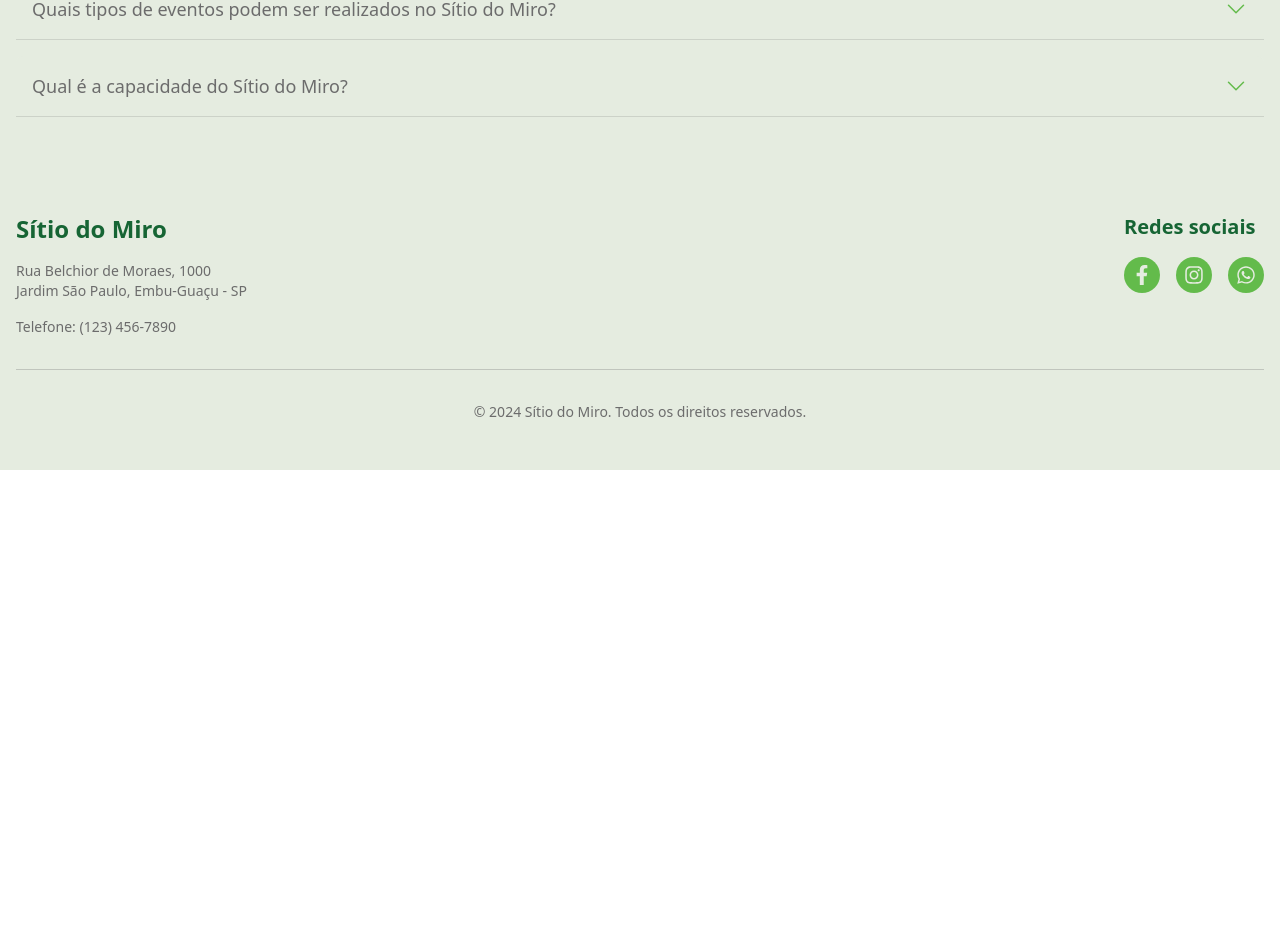
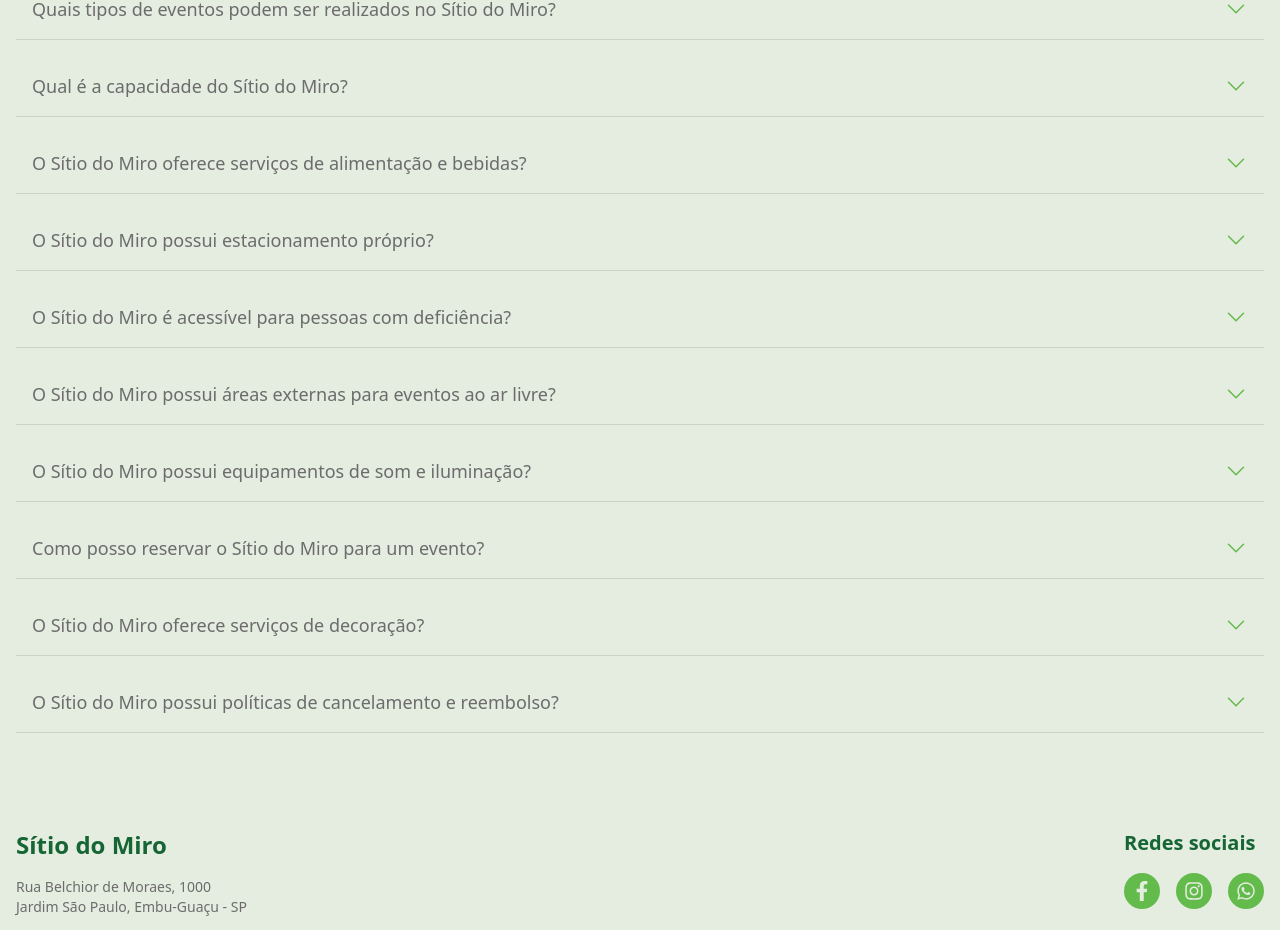
Before and after one commit to hiralinda/sitio-do-miro, a React (Vite) app: page / in a window 1280 px wide. Shown: the part 4569-5499 px from the top of the page. Before the commit the page ends 5039 px from the top, so only its background shows below. Built offline with nearby package versions, Linux system fonts and the light colour scheme.

Commit message:
update main.tsx path

```diff
--- a/index.html
+++ b/index.html
@@ -10,7 +10,7 @@
 
 <body>
   <div id="root"></div>
-  <script type="module" src="/src/main.tsx"></script>
+  <script type="module" src="./src/main.tsx"></script>
 </body>
 
 </html>
--- a/src/components/FAQ.tsx
+++ b/src/components/FAQ.tsx
@@ -65,7 +65,47 @@ const FAQ: React.FC<FAQProps> = ({ id }) => {
       answer:
         "A capacidade do Sítio do Miro varia de acordo com o tipo de evento e a configuração do espaço. Podemos acomodar eventos de diferentes tamanhos, desde pequenas reuniões até grandes festas.",
     },
-    // ... (other FAQ items remain the same)
+    {
+      question: "O Sítio do Miro oferece serviços de alimentação e bebidas?",
+      answer:
+        "Sim, oferecemos serviços de buffet e bar, com opções personalizadas para atender às suas necessidades e preferências.",
+    },
+    {
+      question: "O Sítio do Miro possui estacionamento próprio?",
+      answer:
+        "Sim, contamos com um amplo estacionamento para acomodar os veículos dos seus convidados.",
+    },
+    {
+      question: "O Sítio do Miro é acessível para pessoas com deficiência?",
+      answer:
+        "Sim, o Sítio do Miro possui instalações acessíveis para pessoas com deficiência.",
+    },
+    {
+      question:
+        "O Sítio do Miro possui áreas externas para eventos ao ar livre?",
+      answer:
+        "Sim, oferecemos áreas externas como jardins, terraços e áreas verdes para eventos ao ar livre.",
+    },
+    {
+      question: "O Sítio do Miro possui equipamentos de som e iluminação?",
+      answer:
+        "Sim, podemos fornecer equipamentos de som e iluminação para o seu evento, de acordo com suas necessidades.",
+    },
+    {
+      question: "Como posso reservar o Sítio do Miro para um evento?",
+      answer:
+        'Para reservar o Sítio do Miro, entre em contato conosco através do <a href="tel:+5511999999999">número de telefone</a> ou <a href="mailto:email@exemplo.com">e-mail</a>. Podemos agendar uma visita para conhecer o espaço e discutir os detalhes do seu evento.',
+    },
+    {
+      question: "O Sítio do Miro oferece serviços de decoração?",
+      answer:
+        "Sim, podemos oferecer serviços de decoração para personalizar o espaço e criar o ambiente ideal para o seu evento.",
+    },
+    {
+      question: "O Sítio do Miro possui políticas de cancelamento e reembolso?",
+      answer:
+        "Sim, contamos com políticas de cancelamento e reembolso claras. Consulte-nos para obter mais detalhes.",
+    },
   ];
 
   const toggleFAQ = (index: number) => {
```
